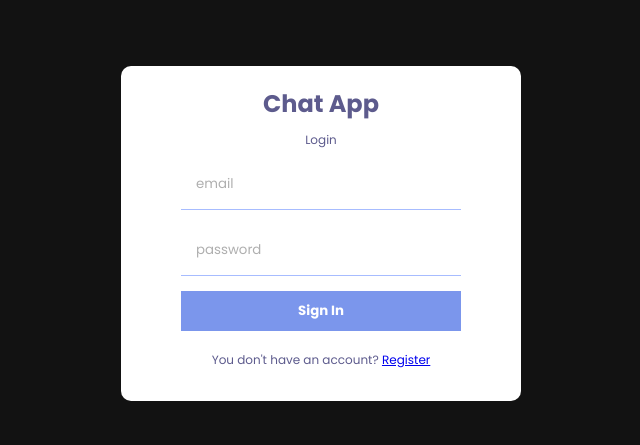
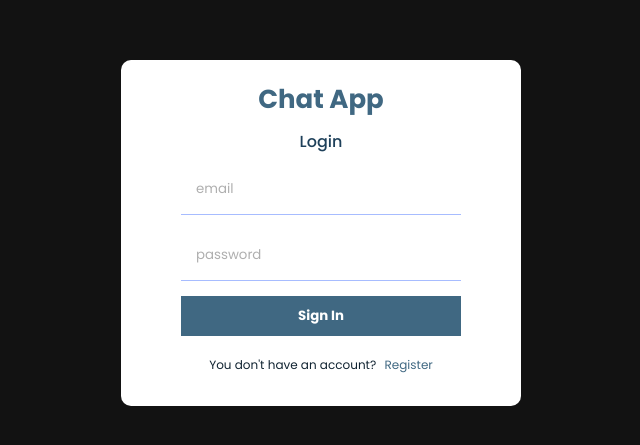
Before and after one commit to pvenegas30/chat-app, a React (Vite) app: page /login in a window 1280 px wide. Shown: the part 167-612 px from the top of the page, without its empty margins (319-959 px from the left). Built offline with nearby package versions, Linux system fonts and the light colour scheme; no server answers.

Commit message:
Chat App 1.4

```diff
--- a/src/pages/Login.jsx
+++ b/src/pages/Login.jsx
@@ -34,7 +34,7 @@ const Login = () => {
           <button>Sign In</button>
           {err && <span className="err">Something went wrong...</span>}
         </form>
-        <p>You don't have an account? <Link to="/register" className="toregister">Register</Link></p>
+        <p>You don't have an account? <Link to="/register" className="tolink">Register</Link></p>
 
       </div>
     </div>
--- a/src/pages/Register.jsx
+++ b/src/pages/Register.jsx
@@ -8,7 +8,7 @@ import { useNavigate, Link } from "react-router-dom";
 
 const Register = () => {
   const [err, setErr] = useState(false);
-  // const [loading, setLoading] = useState(false);
+  const [loading, setLoading] = useState(false);
   const navigate = useNavigate();
 
   const handleSubmit = async (e) => {
@@ -80,7 +80,7 @@ const Register = () => {
           {loading && "Uploading and compressing the image please wait..."}
           {err && <span className="err">Something went wrong...</span>}
         </form>
-        <p>You do have an account?<Link to="/login" className="tologin">Login</Link></p>
+        <p>You do have an account?<Link to="/login" className="tolink">Login</Link></p>
       </div>
     </div>
   )
--- a/src/style.scss
+++ b/src/style.scss
@@ -30,12 +30,26 @@ body {
   align-items: center;
   justify-content: center;
 
+
+  .tolink{
+
+    text-decoration: none;
+    margin-left: 5px;
+    color: #406882;
+
+    &:hover{
+
+      text-decoration: underline;
+    }
+  }
   .err{
     display: flex;
     justify-content: center;
     align-items: center;
     color: red;
     font-weight: bold;
+    font-size: 12px;
+    letter-spacing: 1px;
   }
 
   .errsearch{
@@ -54,14 +68,15 @@ body {
     align-items: center;
 
     .logo {
-      color: #5d5b8d;
+      color: #406882;
       font-weight: bold;
-      font-size: 24px;
+      font-size: 26px;
     }
 
     .title {
-      color: #5d5b8d;
-      font-size: 12px;
+      color: #1e405a;
+      font-size: 16px;
+      font-weight: 500;
     }
 
     form {
@@ -74,6 +89,14 @@ body {
         padding: 15px;
         border: none;
         border-bottom: 1px solid #a7bcff;
+        outline: none;
+
+        &:focus{
+
+          background: #edf1ff;
+
+        }
+
         &::placeholder {
           color: rgb(175, 175, 175);
         }
@@ -82,10 +105,17 @@ body {
       button {
         cursor: pointer;
         border: none;
-        background-color: #7b96ec;
+        background-color: #406882;
         color: white;
         padding: 10px;
         font-weight: bold;
+        transition: all .2s ease;
+
+        &:hover{
+
+          background-color: #1e405a;
+          color: white;
+        }
       }
 
       label {
@@ -102,7 +132,7 @@ body {
       }
     }
     p {
-      color: #5d5b8d;
+      color: #112432;
       font-size: 12px;
       margin-top: 10px;
     }
@@ -118,8 +148,8 @@ body {
 
   .container {
     border-radius: 10px;
-    width: 65%;
-    height: 80%;
+    width: 70%;
+    height: 85%;
     display: flex;
     overflow: hidden;
 
```
